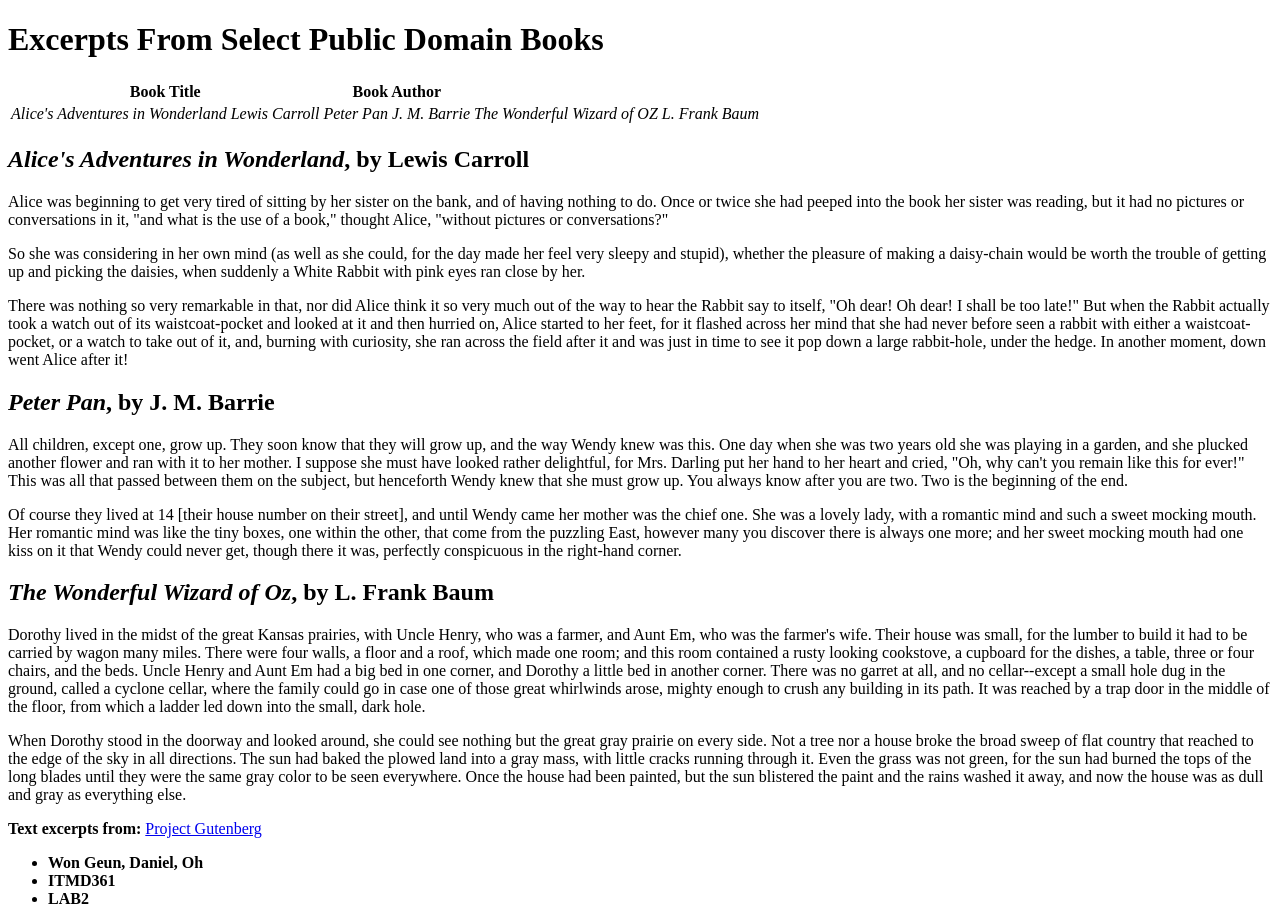
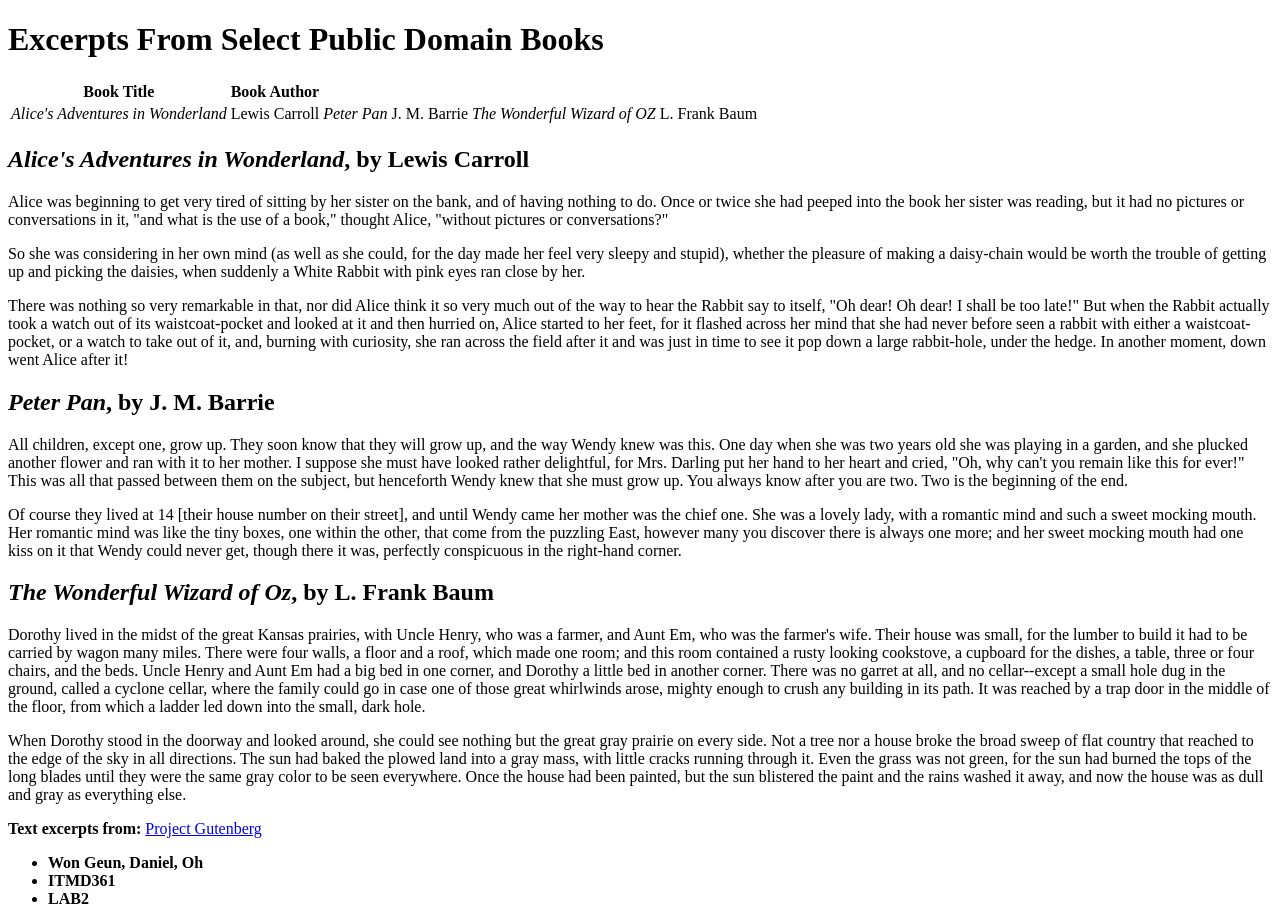
Before and after one commit to codersvill/Welcome_Lab3, a plain HTML site: page index.html in a window 1280 px wide. Drawn offline with Linux system fonts and the light colour scheme.

Commit message:
Update index.html

```diff
--- a/index.html
+++ b/index.html
@@ -14,9 +14,12 @@
   <th><b>Book Author</b></th>
  </tr>
  <tr>
-  <p><td><em> Alice's Adventures in Wonderland     Lewis Carroll </td></em></p>
-  <p><td><em> Peter Pan       J. M. Barrie </td></em></p>
-  <p><td><em> The Wonderful Wizard of OZ      L. Frank Baum </td></em></p>
+  <p><td><em> Alice's Adventures in Wonderland </em></td>
+   <td>Lewis Carroll </td></p>
+  <p><td><em> Peter Pan </em></td>
+   <td>J. M. Barrie </td></p>
+  <p><td><em> The Wonderful Wizard of OZ </em></td>
+   <td>L. Frank Baum </td></p>
  </tr>
 </table>
 
```
